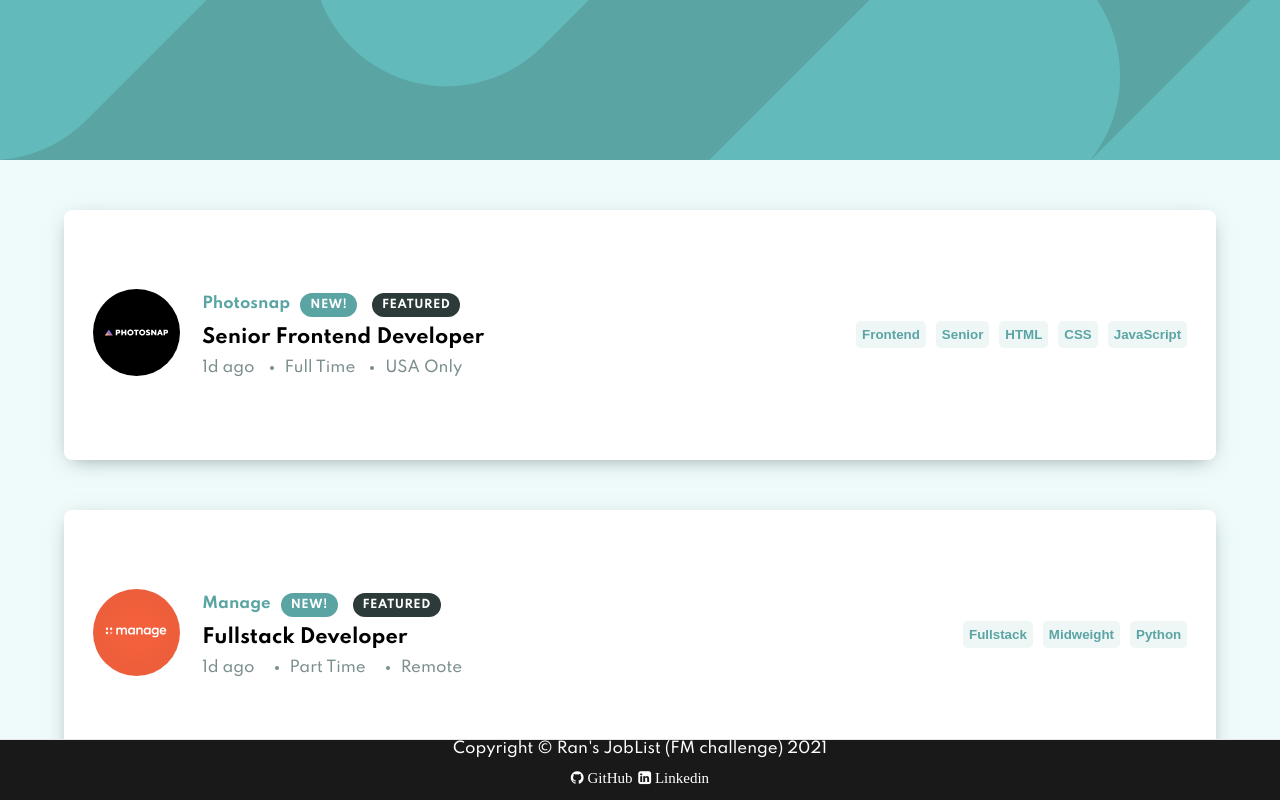
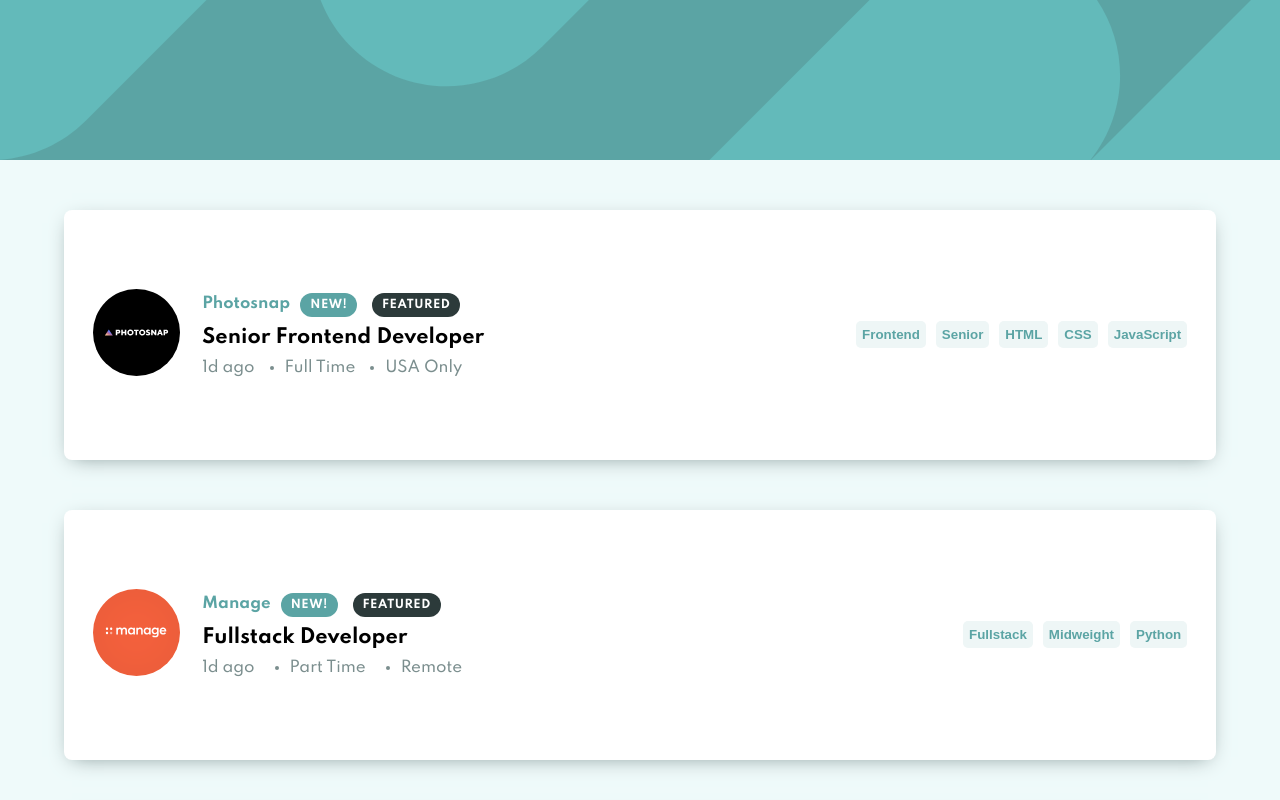
Before and after one commit to wwren/FM_Challenge_JobList, a React (Create React App) app: page / in a window 1280 px wide. Shown: the top 800 px of the page. Built offline with nearby package versions, Linux system fonts and the light colour scheme.

Commit message:
Move footer location

```diff
--- a/src/ui/App.tsx
+++ b/src/ui/App.tsx
@@ -6,7 +6,7 @@ import Nav from "./partials/Nav";
 import Content from "./partials/Content";
 import Job from "./components/Job";
 import SearchBar from "./components/SearchBar";
-import Footer from "./components/Footer";
+import Footer from "./partials/Footer";
 
 function App() {
   const jobs = useSelector((state: any) => state.jobs.jobs);
--- a/src/ui/components/Footer.tsx
+++ /dev/null
@@ -1,34 +0,0 @@
-import "../../assets/css/Footer.css";
-export default function Footer() {
-  return (
-    <footer>
-      <div>
-        <span>Copyright &copy;</span> Ran's JobList (FM challenge) 2021
-      </div>
-      <div className="footer">
-        <div>
-          <a
-            id="profile-link__github"
-            href="https://github.com/wwren/FM_Challenge_JobList"
-            rel="external"
-          >
-            <i className="fa fa-github">
-              <span> GitHub</span>
-            </i>
-          </a>
-        </div>
-        <div>
-          <a
-            id="profile-link__linkedin"
-            href="https://www.linkedin.com/in/ding-ran/"
-            rel="external"
-          >
-            <i className="fa fa-linkedin-square">
-              <span> Linkedin</span>
-            </i>
-          </a>
-        </div>
-      </div>
-    </footer>
-  );
-}
```
